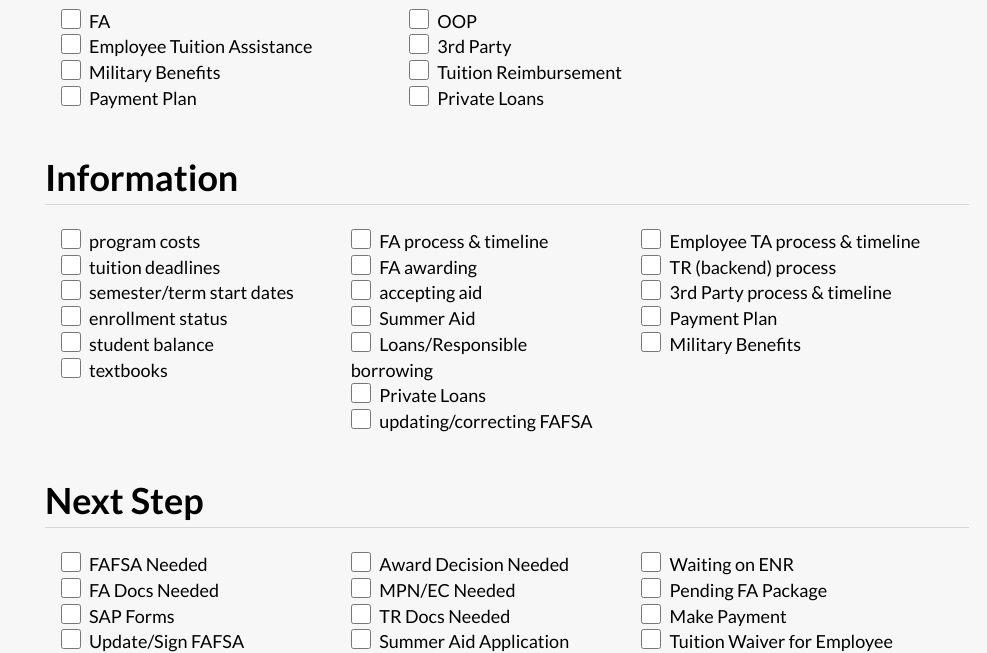
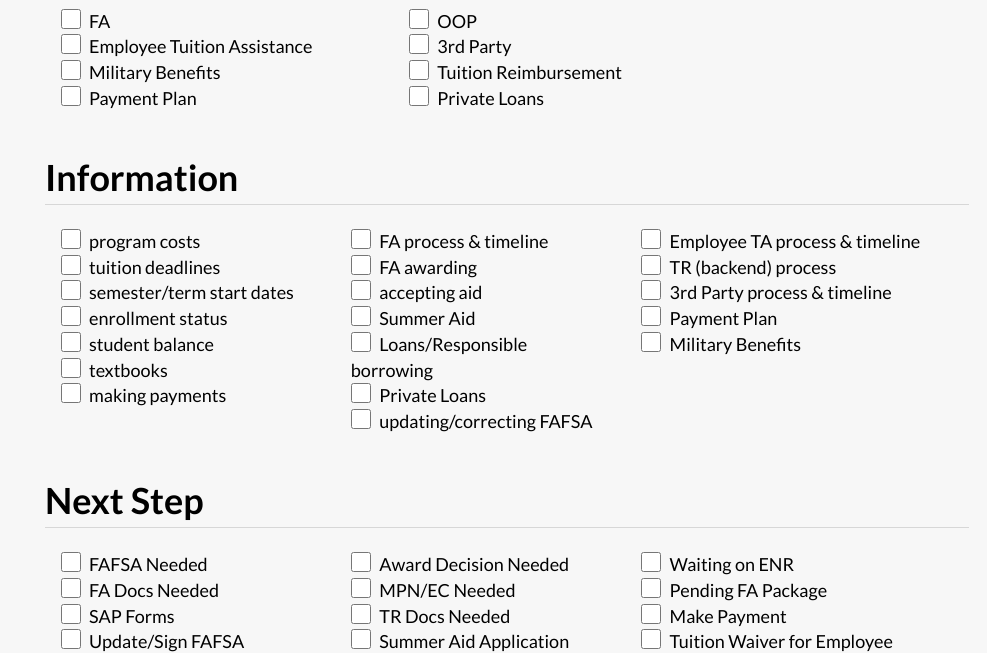
Before and after one commit to magicingreyscale/call-helper, a plain HTML site: page index.html in a window 1280 px wide. Shown: the part 649-1302 px from the top of the page, without its empty margins (293-1280 px from the left). Drawn offline with Linux system fonts and the light colour scheme.

Commit message:
Updated Information

```diff
--- a/index.html
+++ b/index.html
@@ -134,6 +134,7 @@
                             <input type="checkbox" class="add-content" value="enrollment status" data-category="review"> enrollment status<br>
                             <input type="checkbox" class="add-content" value="student balance" data-category="review"> student balance<br>
                             <input type="checkbox" class="add-content" value="textbooks" data-category="review"> textbooks<br>
+                            <input type="checkbox" class="add-content" value="making payments" data-category="review"> making payments<br>
                         </div>
 
                         <div class="ui five wide column">
```
